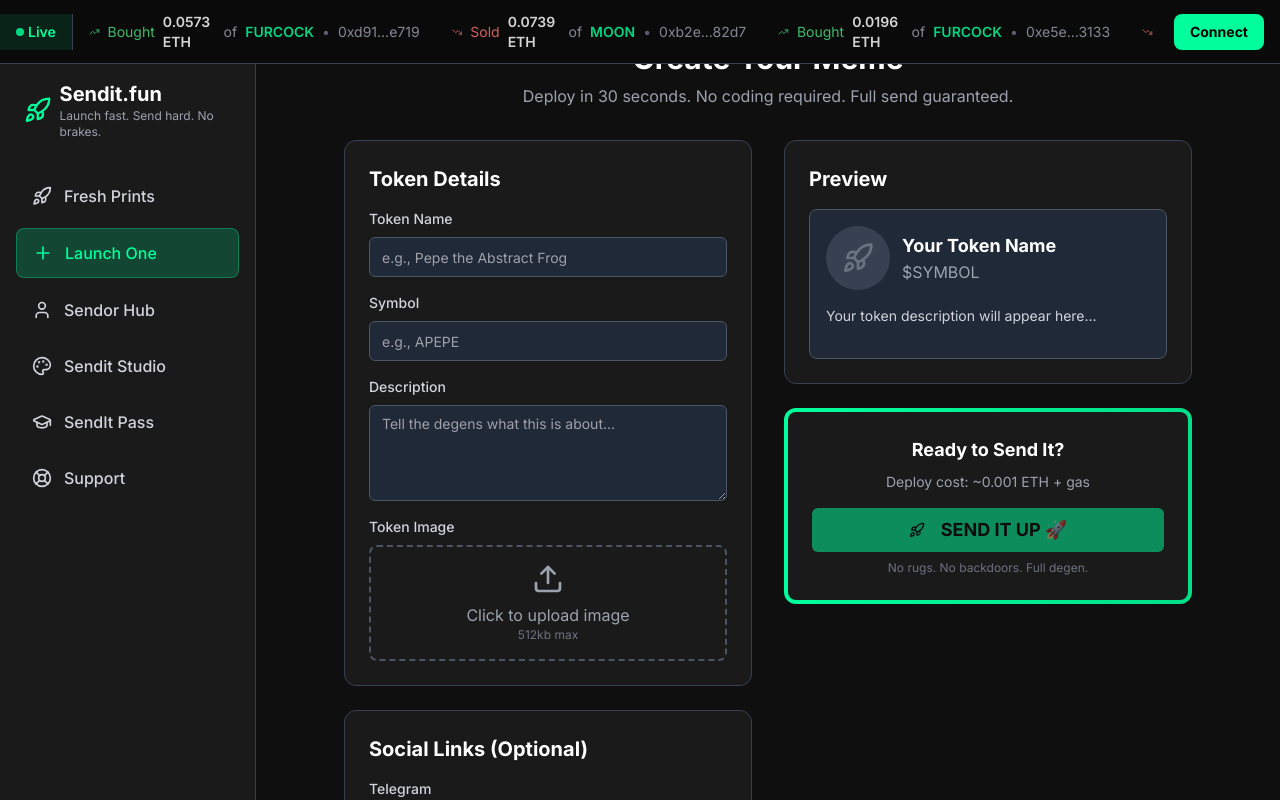
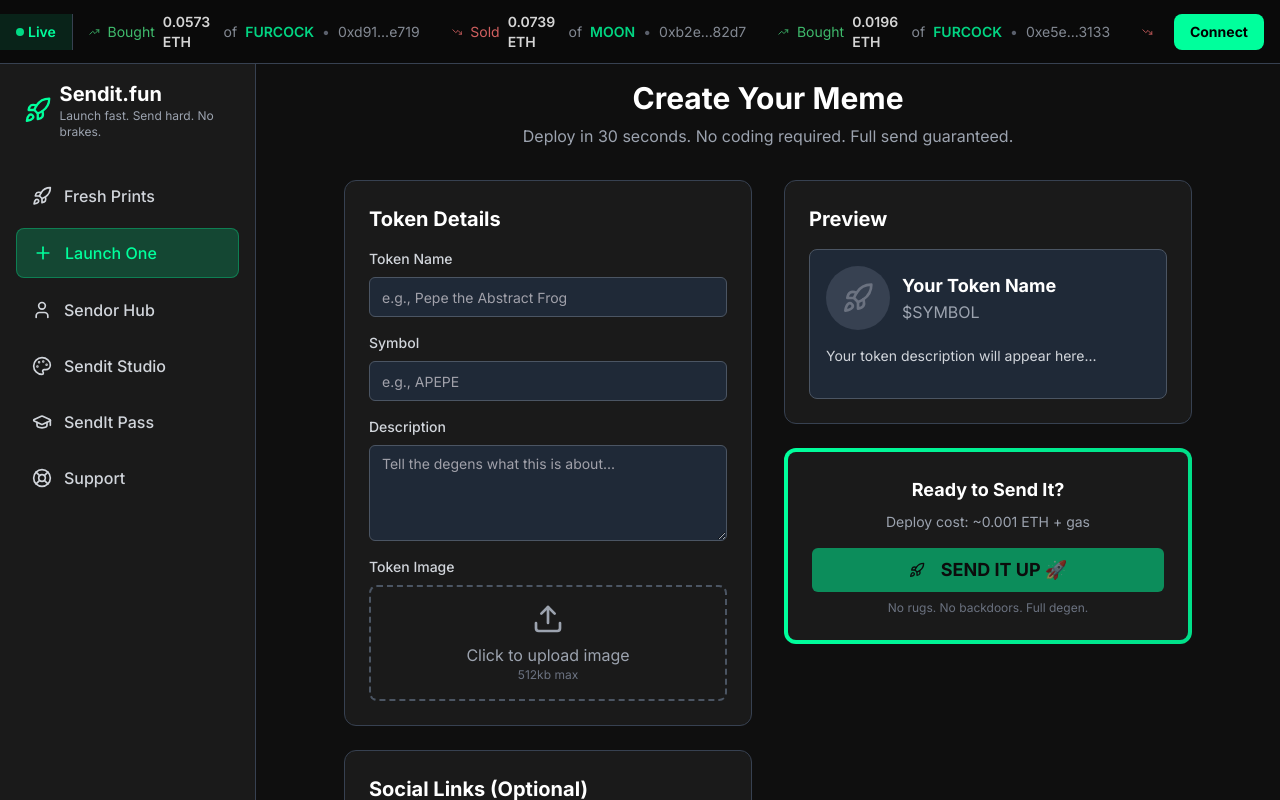
Before and after one commit to realbencoder/sendit-launchpad, a React (Vite) app: page / in a window 1280 px wide. Both pictures are taken after a click on the button "Launch One". Shown: the top 800 px of the page. Built offline with nearby package versions, Linux system fonts and the light colour scheme.

Commit message:
Fix: Launch One page content cutoff
Added top padding to the CreateToken component to prevent content from being cut off by the header.

```diff
--- a/src/components/CreateToken.tsx
+++ b/src/components/CreateToken.tsx
@@ -1,4 +1,3 @@
-
 import { useState } from 'react';
 import { Upload, Rocket, Lock, Flame } from 'lucide-react';
 import { Button } from '@/components/ui/button';
@@ -28,7 +27,7 @@ const CreateToken = () => {
   };
 
   return (
-    <div className="p-6 mt-4 max-w-4xl mx-auto">
+    <div className="p-6 pt-20 max-w-4xl mx-auto">
       <div className="text-center mb-8">
         <h1 className="text-3xl font-bold text-white mb-2">Create Your Meme</h1>
         <p className="text-gray-400">Deploy in 30 seconds. No coding required. Full send guaranteed.</p>
```
